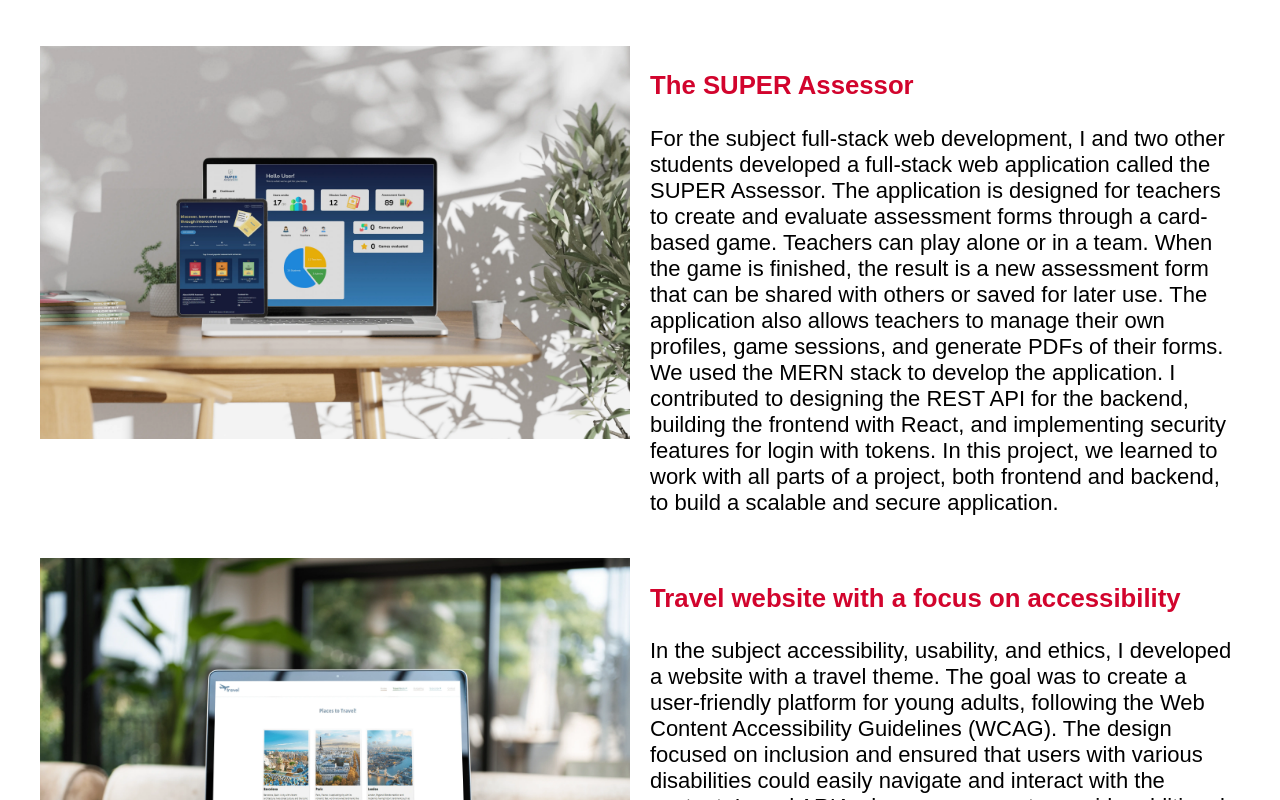
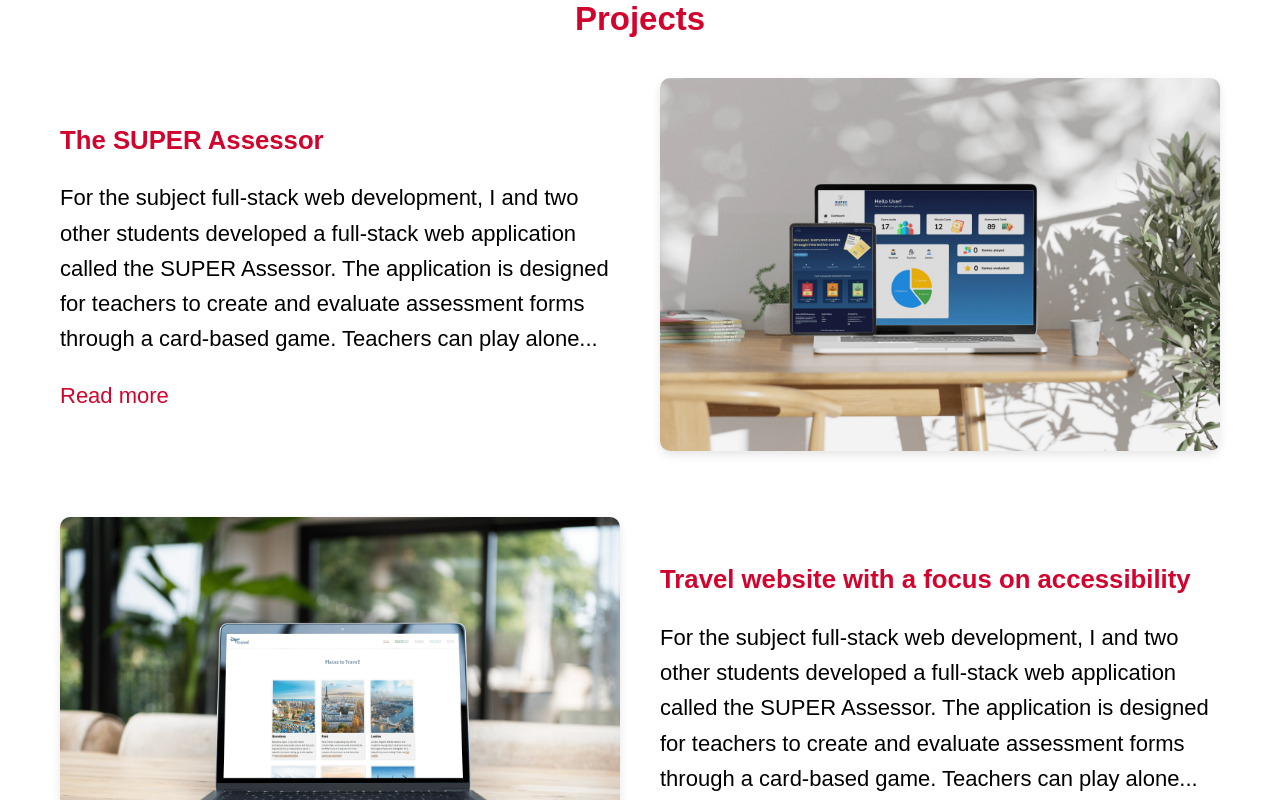
Before and after one commit to SebastianHaugen/Portfolio-website, a React (Create React App) app in the folder my-app/: page / in a window 1280 px wide. Shown: the part 860-1660 px from the top of the page. Built offline with nearby package versions, Linux system fonts and the light colour scheme; a web font is replaced by a local one.

Commit message:
Working on better styling for projects section

```diff
--- /dev/null
+++ b/my-app/src/components/ProjectDescription.js
@@ -0,0 +1,20 @@
+import React, { useState } from "react";
+
+function ProjectDescription({ text, maxWords = 40 }) {
+  const [expanded, setExpanded] = useState(false);
+  const words = text.split(" ");
+  const truncatedText = words.slice(0, maxWords).join(" ") + (words.length > maxWords ? "..." : "");
+
+  return (
+    <div>
+      <p>{expanded ? text : truncatedText}</p>
+      {words.length > maxWords && (
+        <span className="read-more" onClick={() => setExpanded(!expanded)}>
+          {expanded ? "Read less" : "Read more"}
+        </span>
+      )}
+    </div>
+  );
+}
+
+export default ProjectDescription;
--- a/my-app/src/components/Projects.js
+++ b/my-app/src/components/Projects.js
@@ -3,6 +3,7 @@ import fullstack from "../assets/img/webp/full-stack-application-min.webp";
 import travel from "../assets/img/webp/travel-min.webp";
 import tryggtur from "../assets/img/webp/trygg-tur-min.webp";
 import { useTranslation } from "react-i18next";
+import ProjectDescription from "./ProjectDescription";
 
 function Projects() {
   // The useTranslation hook returns a t function that we can use to translate text.
@@ -18,7 +19,7 @@ function Projects() {
         <div className="project-text">
           <h3>{t("projects.project1.title")}</h3>
           <p>
-          {t("projects.project1.description")}
+          <ProjectDescription text={t("projects.project1.description")} />
           </p>
         </div>
       </div>
@@ -30,7 +31,7 @@ function Projects() {
         <div className="project-text">
           <h3>{t("projects.project2.title")}</h3>
           <p>
-          {t("projects.project2.description")}
+          <ProjectDescription text={t("projects.project1.description")} />
           </p>
         </div>
       </div>
@@ -42,7 +43,7 @@ function Projects() {
         <div className="project-text">
           <h3>{t("projects.project3.title")}</h3>
           <p>
-          {t("projects.project3.description")}
+          <ProjectDescription text={t("projects.project1.description")} />
           </p>
         </div>
       </div>
--- a/my-app/src/components/styles/intro.css
+++ b/my-app/src/components/styles/intro.css
@@ -47,6 +47,7 @@
     .intro {
         grid-template-columns: 1fr;
         gap: 0;
+        min-height: auto;
     }
 
     .intro-text p {
--- a/my-app/src/components/styles/projects.css
+++ b/my-app/src/components/styles/projects.css
@@ -1,30 +1,63 @@
+/* Container for all projects */
 .projects-container {
-    display: flex;
-    flex-direction: column;
-    gap: 20px;
+    max-width: 1200px;
+    margin: 0 auto;
+    padding: 40px 20px;
 }
 
+.projects-container h2 {
+    text-align: center;
+    margin-bottom: 40px;
+}
+
+/* Each project card */
 .project {
     display: flex;
-    justify-content: space-between;
+    align-items: center;
+    gap: 40px;
+    margin-bottom: 60px;
+}
+
+/* Alternate the layout for variety */
+.project:nth-child(even) {
+    flex-direction: row-reverse;
 }
 
 .project-content {
     flex: 1;
-    padding-right: 20px;
 }
 
+.project-content img {
+    width: 100%;
+    height: auto;
+    border-radius: 10px;
+    box-shadow: 0 4px 10px rgba(0, 0, 0, 0.1);
+    transition: transform 0.3s ease;
+}
+
+/* Styling for the text section */
 .project-text {
     flex: 1;
 }
 
-.project img {
-    max-width: 100%;
-    height: auto;
+span {
+    color: #D2042D;
 }
 
+span:hover {
+    text-decoration: underline;
+    cursor: pointer;
+}
+
+
+.project-text p {
+    line-height: 1.6;
+}
+
+/* Responsive adjustments for mobile */
 @media (max-width: 768px) {
     .project {
         flex-direction: column;
+        text-align: center;
     }
 }
```
